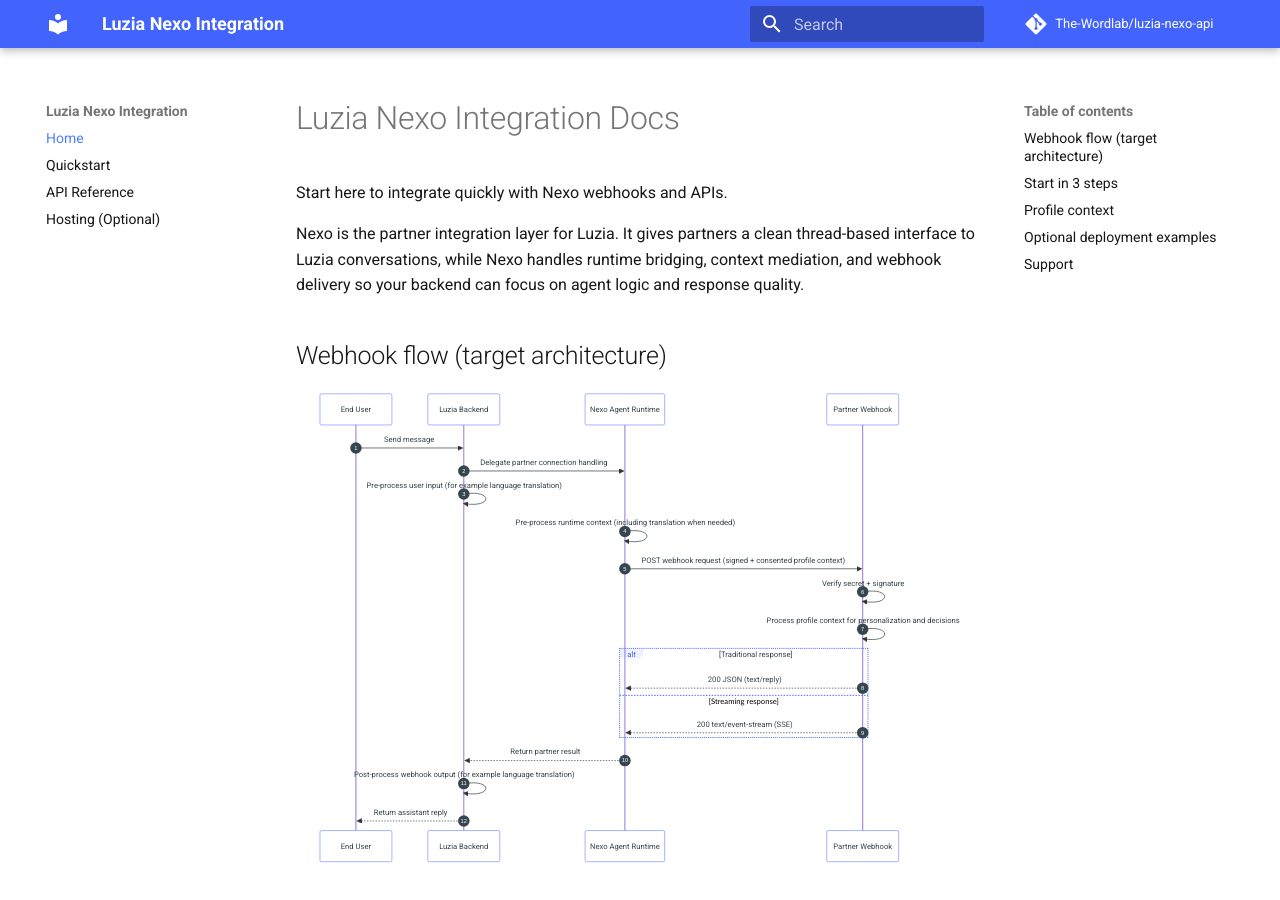
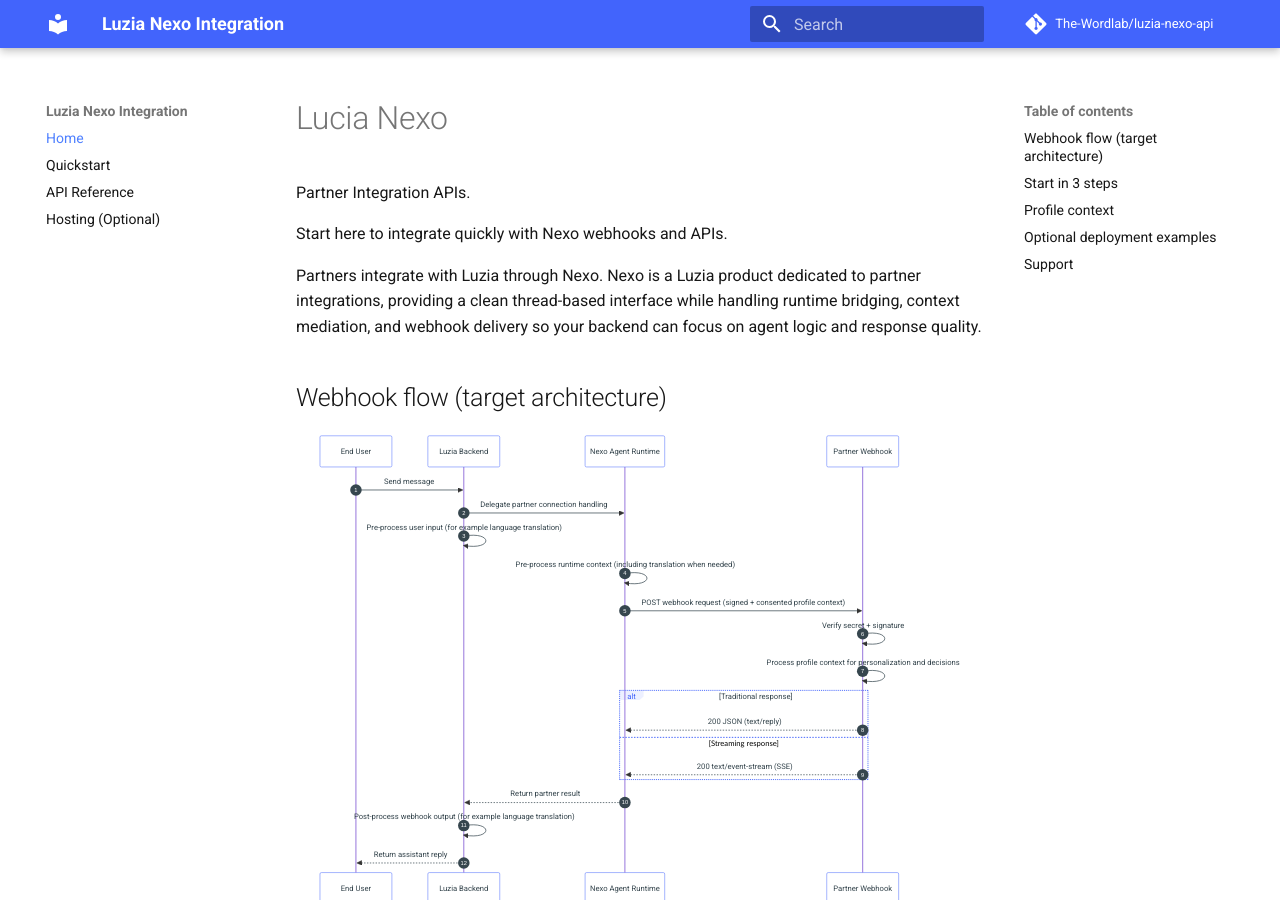
Before and after one commit to The-Wordlab/luzia-nexo-api, an MkDocs documentation site: the page built from docs/index.md, in a window 1280 px wide and 900 px high. Built offline with MkDocs 1.6.1 and Material for MkDocs 9.7.7, drawn with Linux system fonts in a browser that asks for light colours; comment, search, counter and statistics services are not loaded.

Commit message:
docs: clarify Nexo as Luzia partner integration product

```diff
--- a/docs/index.md
+++ b/docs/index.md
@@ -1,8 +1,10 @@
-# Luzia Nexo Integration Docs
+# Lucia Nexo
+
+Partner Integration APIs.
 
 Start here to integrate quickly with Nexo webhooks and APIs.
 
-Nexo is the partner integration layer for Luzia. It gives partners a clean thread-based interface to Luzia conversations, while Nexo handles runtime bridging, context mediation, and webhook delivery so your backend can focus on agent logic and response quality.
+Partners integrate with Luzia through Nexo. Nexo is a Luzia product dedicated to partner integrations, providing a clean thread-based interface while handling runtime bridging, context mediation, and webhook delivery so your backend can focus on agent logic and response quality.
 
 ## Webhook flow (target architecture)
 
```
Also changed, not shown: README.md (+1 -1 lines).
